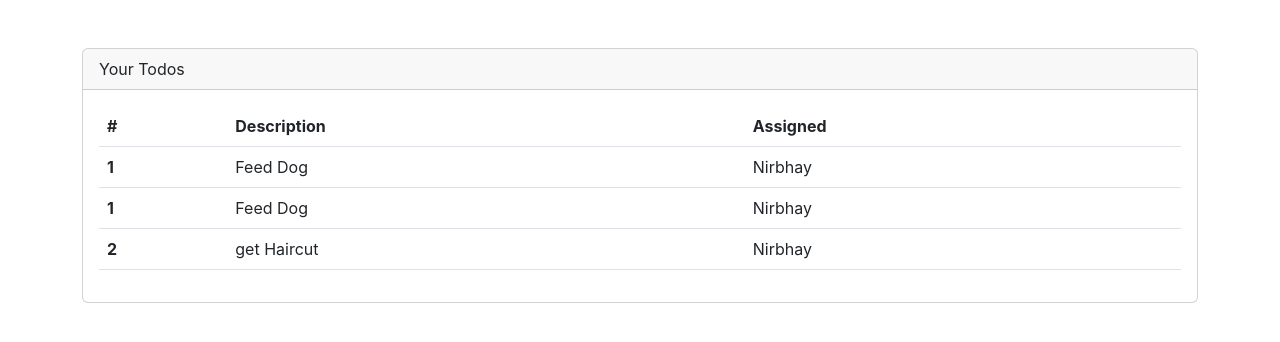
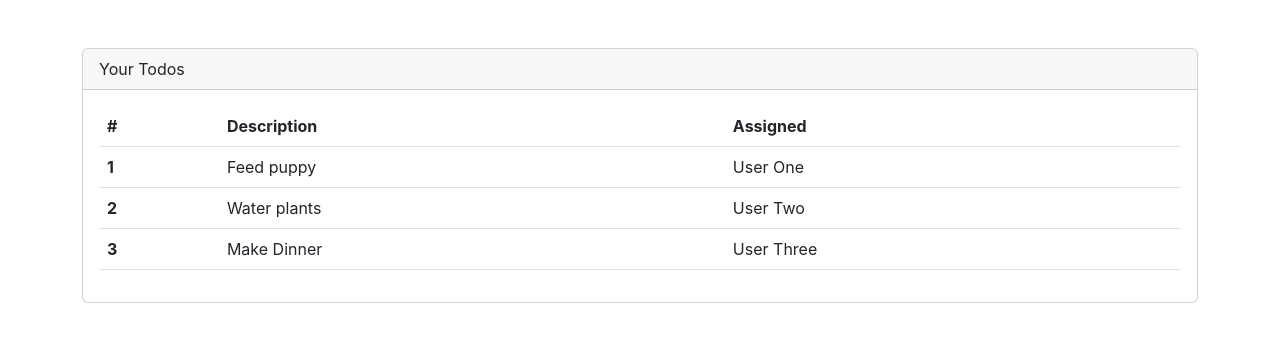
Before and after one commit to nibchee/React_Notes, a React (Create React App) app: page / in a window 1280 px wide. Shown: the top 342 px of the page. Built offline with nearby package versions, Linux system fonts and the light colour scheme.

Commit message:
Passing dynamic items as props

```diff
--- a/src/App.js
+++ b/src/App.js
@@ -2,6 +2,10 @@
 import ToDoRowItem from './components/ToDoRowItem';
 
 function App() {
+  const todos=[
+    {rowNumber:1,rowDescription:'Feed puppy',rowAssigned:'User One'},
+    {rowNumber:2,rowDescription:'Water plants',rowAssigned:'User Two'},
+    {rowNumber:3,rowDescription:'Make Dinner',rowAssigned:'User Three'}]
   return (
     <div className="mt-5 container">
       <div className="card">
@@ -16,13 +20,21 @@
               </tr>
             </thead>
             <tbody>
-              <ToDoRowItem/>
-              <ToDoRowItem/>
-              <tr>
-                <th scope="row">2</th>
-                <td>get Haircut</td>
-                <td>Nirbhay</td>
-              </tr>
+              <ToDoRowItem
+              rowNumber={todos[0].rowNumber}
+              rowDescription={todos[0].rowDescription}
+              rowAssigned={todos[0].rowAssigned}/>
+
+              <ToDoRowItem
+              rowNumber={todos[1].rowNumber}
+              rowDescription={todos[1].rowDescription}
+              rowAssigned={todos[1].rowAssigned}/>
+
+              <ToDoRowItem
+              rowNumber={todos[2].rowNumber}
+              rowDescription={todos[2].rowDescription}
+              rowAssigned={todos[2].rowAssigned}/>
+
             </tbody>
           </table>
         </div>
--- a/src/components/ToDoRowItem.js
+++ b/src/components/ToDoRowItem.js
@@ -1,12 +1,10 @@
-function ToDoRowItem(){
-    const rowNumber=1;
-    const rowDescription='Feed Dog';
-    const rowAssigned='Nirbhay';
-     return(
+function ToDoRowItem(props){
+
+    return(
      <tr>
-        <th scope="row">{rowNumber}</th>
-        <td>{rowDescription}</td>
-        <td>{rowAssigned}</td>
+        <th scope="row">{props.rowNumber}</th>
+        <td>{props.rowDescription}</td>
+        <td>{props.rowAssigned}</td>
      </tr>
      )
 }
```
